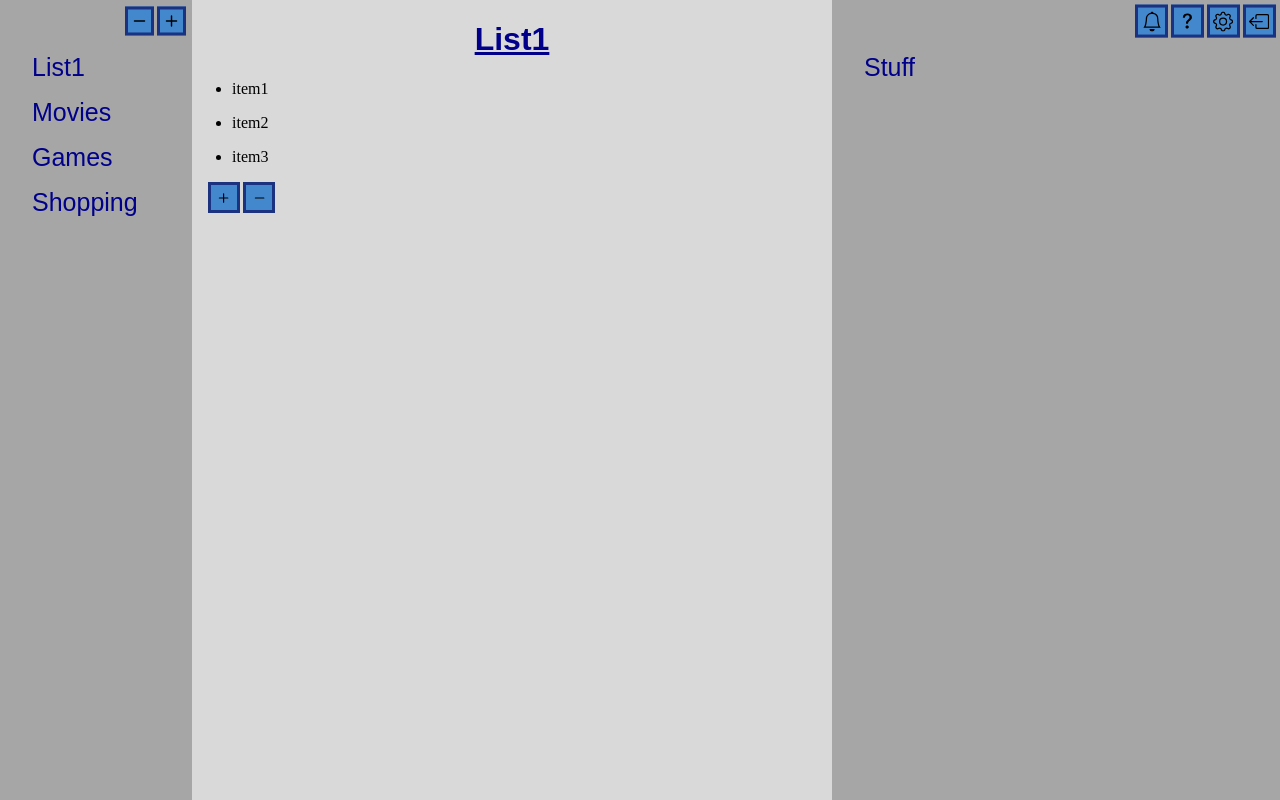
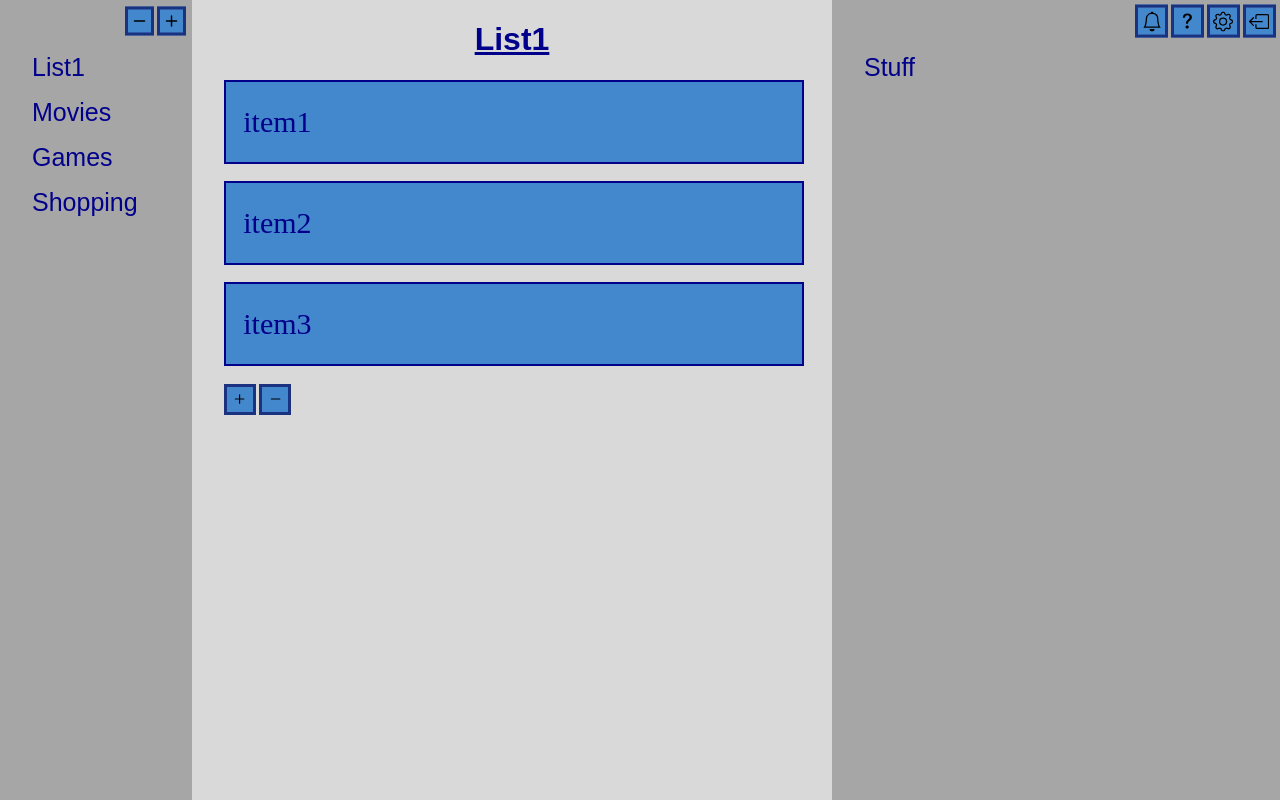
Before and after one commit to marksandland/Diary-Desktop-Web-App-Prototype, a plain HTML site: page Project/MainScreen.html in a window 1280 px wide. Both pictures are taken after a click on the item "List1". Drawn offline with nearby package versions, Linux system fonts and the light colour scheme.

Commit message:
progress

```diff
--- a/Project/MainScreen.html
+++ b/Project/MainScreen.html
@@ -90,13 +90,13 @@
             <h1 id="listHeading"><u contenteditable="true"></u><p hidden></p></h1>
             <ul id = "listContents"></ul>
 
-            <div id="mainButtonPlus" class= "buttonWrapMain" style="left: 2.5%;">
+            <div id="mainButtonPlus" class= "buttonWrapMain" style="left: 5%;">
                 <svg class="svgSizingChanges" xmlns="http://www.w3.org/2000/svg" width="16" height="16" fill="currentColor" class="bi bi-plus" viewBox="0 0 16 16">
                     <path d="M8 4a.5.5 0 0 1 .5.5v3h3a.5.5 0 0 1 0 1h-3v3a.5.5 0 0 1-1 0v-3h-3a.5.5 0 0 1 0-1h3v-3A.5.5 0 0 1 8 4z"/>
                 </svg>
             </div>
 
-            <div id="mainButtonMinus" class= "buttonWrapMain" style= "left: 8%;">
+            <div id="mainButtonMinus" class= "buttonWrapMain" style= "left: 10.5%;">
                 <svg class="svgSizingChanges" xmlns="http://www.w3.org/2000/svg" width="16" height="16" fill="currentColor" class="bi bi-dash" viewBox="0 0 16 16">
                     <path d="M4 8a.5.5 0 0 1 .5-.5h7a.5.5 0 0 1 0 1h-7A.5.5 0 0 1 4 8z"/>
                 </svg>
--- a/Project/scripts/main.js
+++ b/Project/scripts/main.js
@@ -183,9 +183,13 @@ function clickedList(listName, list, index) {
         var text = listContents[i].getElementsByTagName("p")[0].textContent;
         var p = document.createElement("p");
         p.textContent = text;
+        var div = document.createElement("div");
+        div.className = "listContentsContainer"
+        div.appendChild(p);
+
         var li = document.createElement("li");
 
-        li.appendChild(p);
+        li.appendChild(div);
         listContentsDestination.appendChild(li);
     }
 }
@@ -195,8 +199,11 @@ function addItem() {
     //Add to main
     var p = document.createElement("p");
     p.textContent = "Untitled";
+    var div = document.createElement("div");
+    div.className = "listContentsContainer";
+    div.appendChild(p);
     var li = document.createElement("li");
-    li.appendChild(p);
+    li.appendChild(div);
 
     var ul = document.getElementById("listContents");
     ul.appendChild(li);
--- a/Project/styles/main.css
+++ b/Project/styles/main.css
@@ -122,6 +122,35 @@
 #buttonWrapExitDeleteMode:hover {
   background-color: green;
   cursor: pointer;
+}
+
+.listContentsContainer {
+  width: 100%;
+  height: 10%;
+  background-color: #4388CC;
+  margin: 3% 0 3% 0;
+  border-color: darkblue;
+  border-width: 2px;
+  border-style: solid;
+  position: relative;
+}
+
+#listContents {
+  padding: 0% 5% 0% 5%;
+}
+
+.listContentsContainer p {
+  color: darkblue;
+  font-size: 30px;
+  margin: 0 0 0 3%;
+  position: absolute;
+  top: 50%;
+  -ms-transform: translateY(-50%);
+  transform: translateY(-50%);
+}
+
+ul {
+  list-style-type: none;
 }
 
 .buttonWrapMain {
```
